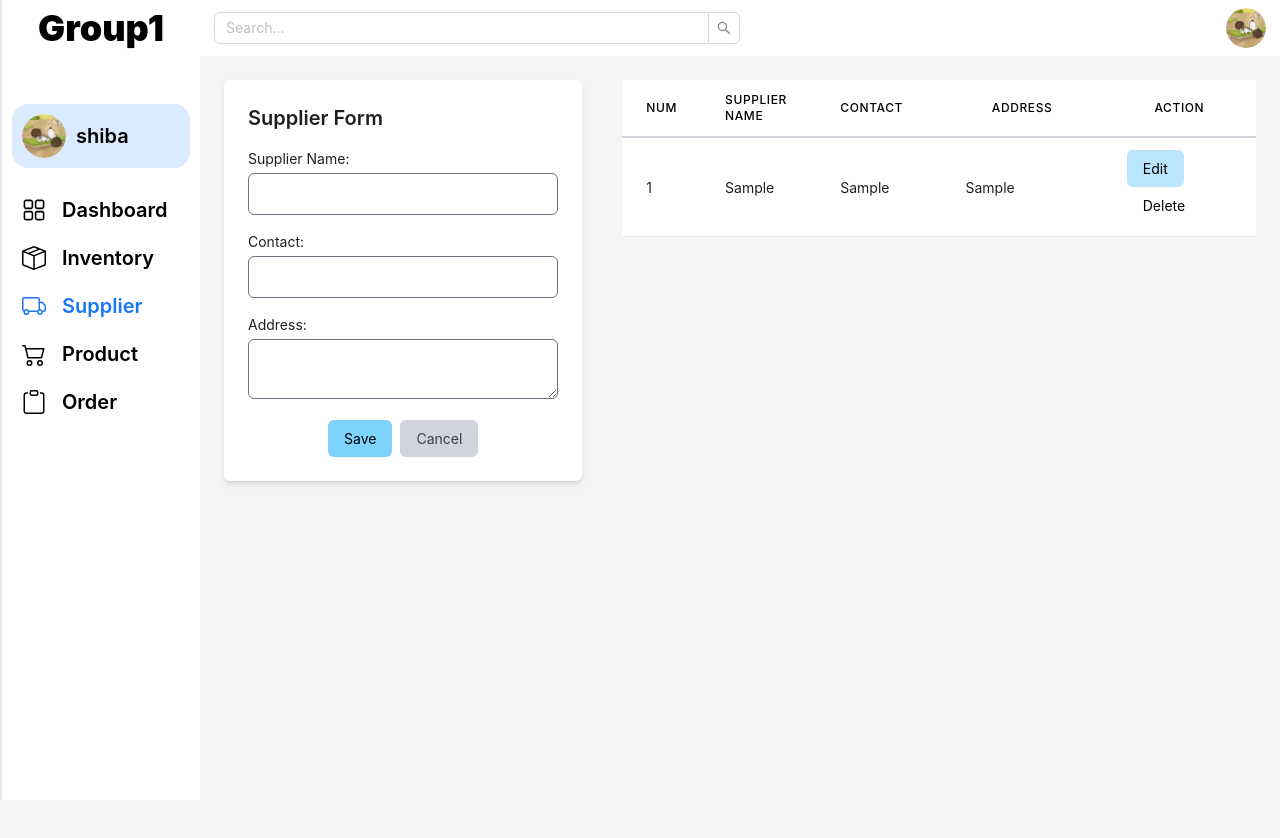
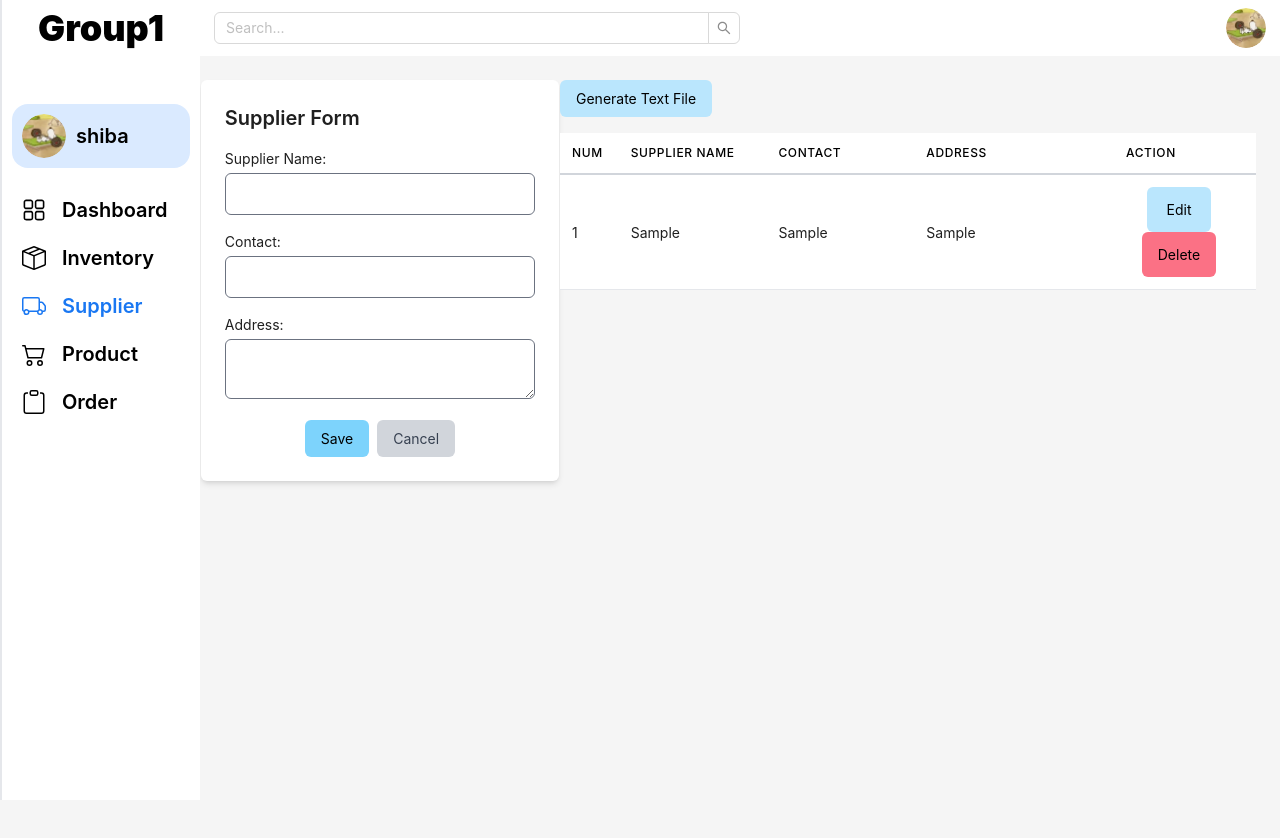
Before and after one commit to thuhoangle/Front-end-Inventory-Mana-System, a React (Vite) app: page /supplier in a window 1280 px wide. Both pictures are taken after typing "Sample", "Sample", "Sample" into the empty fields and a click on the button "Save". Shown: the top 838 px of the page. Built offline with nearby package versions, Linux system fonts and the light colour scheme; what tailwindcss-radix would draw is missing.

Commit message:
generate to text file

```diff
--- a/src/components/ProductTable.jsx
+++ b/src/components/ProductTable.jsx
@@ -13,8 +13,34 @@ const ProductTable = ({ products }) => {
     // Implement cancel functionality here
   };
 
+
+  const generateTextFile = () => {
+    const dataToExport = JSON.stringify(products, null, 2);
+
+    const blob = new Blob([dataToExport], { type: 'text/plain' });
+
+    const url = URL.createObjectURL(blob);
+
+    const a = document.createElement('a');
+    a.href = url;
+    a.download = 'product_data.txt';
+
+    document.body.appendChild(a);
+    a.click();
+
+    document.body.removeChild(a);
+    URL.revokeObjectURL(url);
+  };
+
   return (
+
     <div className="overflow-x-auto">
+          <button
+      className="px-4 py-2 mb-4 bg-sky-200 text-black rounded-md hover:bg-sky-700 focus:outline-none"
+      onClick={generateTextFile}
+    >
+      Generate Text File
+    </button>
       <table className="min-w-full bg-white">
         <thead>
           <tr>
@@ -45,7 +71,7 @@ const ProductTable = ({ products }) => {
                     Edit
                   </button>
                   <button
-                    className="px-4 py-2 mr-2 bg-blue-500 text-black bg-red-600 rounded-md hover:bg-red-800 focus:outline-none"
+                    className="px-4 py-2 mr-2 bg-blue-500 text-black bg-rose-400 rounded-md hover:bg-rose-600 focus:outline-none"
                     onClick={handleDetete}
                   >
                     Delete
--- a/src/components/SupplierForm.jsx
+++ b/src/components/SupplierForm.jsx
@@ -28,8 +28,8 @@ const SupplierForm = ({ addSupplier }) => {
     }
 
     return (
-        <div className="flex gap-5 h-max w-max">
-            <div className="bg-white p-6 shadow-md rounded-md ">
+        <div className="flex justify-center">
+            <div className="bg-white p-6 shadow-md rounded-md  ">
                 <h2 className="text-xl font-semibold mb-4">Supplier Form</h2>
                 <div className="mb-4">
                     <label htmlFor="supplierName" className="block mb-1">Supplier Name:</label>
--- a/src/components/SupplierTable.jsx
+++ b/src/components/SupplierTable.jsx
@@ -13,25 +13,49 @@ const SupplierTable = ({ suppliers }) => {
 
     }
 
+    const generateTextFile = () => {
+        const dataToExport = JSON.stringify(suppliers, null, 2);
+
+        const blob = new Blob([dataToExport], { type: 'text/plain' });
+
+        const url = URL.createObjectURL(blob);
+
+        const a = document.createElement('a');
+        a.href = url;
+        a.download = 'supplier_data.txt';
+
+        document.body.appendChild(a);
+        a.click();
+
+        document.body.removeChild(a);
+        URL.revokeObjectURL(url);
+    };
+
 
     return (
-        <div className="overflow-x-auto">
+        <div className="overflow-x-auto justify-start">
+            <button
+                className="px-4 py-2 mb-4 bg-sky-200 text-black rounded-md hover:bg-sky-700 focus:outline-none"
+                onClick={generateTextFile}
+            >
+                Generate Text File
+            </button>
             <table className="min-w-full bg-white">
                 <thead>
                     <tr>
-                        <th className="px-6 py-3 w-10 border-b-2 border-gray-300 text-left text-xs leading-4 font-medium text-black uppercase tracking-wider">
+                        <th className="px-3 py-3 w-10 border-b-2 border-gray-300 text-left text-xs leading-4 font-medium text-black uppercase tracking-wider">
                             Num
                         </th>
-                        <th className="px-6 py-3 w-32 border-b-2 border-gray-300 text-left text-xs leading-4 font-medium text-black uppercase tracking-wider">
+                        <th className="px-4 py-3 w-40 border-b-2 border-gray-300 text-left text-xs leading-4 font-medium text-black uppercase tracking-wider">
                             Supplier Name
                         </th>
-                        <th className="px-6 py-3 w-40 border-b-2 border-gray-300 text-left text-xs leading-4 font-medium text-black uppercase tracking-wider">
+                        <th className="px-4 py-3 w-40 border-b-2 border-gray-300 text-left text-xs leading-4 font-medium text-black uppercase tracking-wider">
                             Contact
                         </th>
-                        <th className="px-6 py-3 w-72 border-b-2 border-gray-300 text-center text-xs leading-4 font-medium text-black uppercase tracking-wider">
+                        <th className="px-4 py-3 w-56 border-b-2 border-gray-300 text-left text-xs leading-4 font-medium text-black uppercase tracking-wider">
                             Address
                         </th>
-                        <th className="px-6 py-3 w-52 border-b-2 border-gray-300 text-center text-xs leading-4 font-medium text-black uppercase tracking-wider">
+                        <th className="px-4 py-3 w-40 border-b-2 border-gray-300 text-left text-xs leading-4 font-medium text-black uppercase tracking-wider whitespace-no-wrap">
                             Action
                         </th>
                     </tr>
@@ -41,27 +65,27 @@ const SupplierTable = ({ suppliers }) => {
                         (supplier, index) => {
                             return (
                                 <tr key={index}>
-                                    <td className="px-6 py-3 border-b border-gray-200">
+                                    <td className="px-3 py-3 border-b border-gray-200">
                                         {index + 1}
                                     </td>
-                                    <td className="px-6 py-3 border-b border-gray-200">
+                                    <td className="px-4 py-3 border-b border-gray-200">
                                         {supplier.supplierName}
                                     </td>
-                                    <td className="px-6 py-3 border-b border-gray-200">
+                                    <td className="px-4 py-3 border-b border-gray-200">
                                         {supplier.contact}
                                     </td>
-                                    <td className="px-6 py-3 border-b border-gray-200">
+                                    <td className="px-4 py-3 border-b border-gray-200">
                                         {supplier.address}
                                     </td>
-                                    <td className="px-6 py-3 border-b border-gray-200">
+                                    <td className="py-3 border-b border-gray-200 text-center">
                                         <button
-                                            className="px-4 py-2 mr-2 bg-blue-500 text-black bg-sky-200 rounded-md hover:bg-sky-700 focus:outline-none"
+                                            className="px-5 py-3 gap-3 mr-2 bg-blue-500 text-black bg-sky-200 rounded-md hover:bg-sky-700 focus:outline-none"
                                             onClick={handleEdit}
                                         >
                                             Edit
                                         </button>
                                         <button
-                                            className="px-4 py-2 mr-2 bg-blue-500 text-black bg-red-600 rounded-md hover:bg-red-800 focus:outline-none"
+                                            className="px-4 py-3 mr-2 bg-blue-500 text-black bg-rose-400 rounded-md hover:bg-rose-600 focus:outline-none"
                                             onClick={handleDelete}
                                         >
                                             Delete
--- a/src/pages/Dashboard.jsx
+++ b/src/pages/Dashboard.jsx
@@ -1,15 +1,15 @@
 /* eslint-disable react/no-unescaped-entities */
 // eslint-disable-next-line no-unused-vars
-import React from "react"
+import React, {useState} from "react"
 import LineChart from "../components/LineChart"
 import InfiniteScroll from "react-infinite-scroll-component"
-import { useState } from "react";
 import PieChart from "../components/PieChart";
 
 
 export default function Dashboard() {
 
     const [dataSource] = useState(Array.from({length:20}));
+
     return (
 
         <container className=" min-h-screen ">
@@ -45,7 +45,7 @@ export default function Dashboard() {
                 </div>
 
                 <div className="flex flex-col gap-4 bg-white p-14">
-                    <div className="inline-flex gap-2 self-start rounded text-black rounded-lg border  border-gray-100">
+                    <div className="inline-flex gap-2 self-start text-black rounded-lg border  border-gray-100">
                         <svg width="70" height="70" viewBox="0 0 70 70" fill="none" xmlns="http://www.w3.org/2000/svg">
                             <g clipPath="url(#clip0_543_756)">
                                 <path d="M0 56.875C0 58.6155 0.691404 60.2847 1.92211 61.5154C3.15282 62.7461 4.82202 63.4375 6.5625 63.4375H63.4375C65.178 63.4375 66.8472 62.7461 68.0779 61.5154C69.3086 60.2847 70 58.6155 70 56.875V26.25C70 24.5095 69.3086 22.8403 68.0779 21.6096C66.8472 20.3789 65.178 19.6875 63.4375 19.6875H6.5625C4.82202 19.6875 3.15282 20.3789 1.92211 21.6096C0.691404 22.8403 0 24.5095 0 26.25L0 56.875Z" fill="black" />
@@ -59,7 +59,7 @@ export default function Dashboard() {
                         </svg>
                         <div className="flex-col justify-center items-start inline-flex px-10">
                             <span className="font-bold text-4xl">12</span>
-                            <span className="text-2xl">Categories</span>
+                            <span className="text-2xl">Products</span>
                         </div>
                     </div>
                 </div>
@@ -71,9 +71,9 @@ export default function Dashboard() {
                                 stroke="black" strokeWidth="8" strokeLinecap="round" strokeLinejoin="round" />
                         </svg>
 
-                        <div className="flex-col justify-center items-start inline-flex px-10">
+                        <div className="flex-col justify-center items-start inline-flex px-5 ">
                             <span className="font-bold text-4xl">12</span>
-                            <span className="text-2xl">Categories</span>
+                            <span className="text-2xl">Order</span>
                         </div>
                     </div>
                 </div>
--- a/src/pages/Inventory.jsx
+++ b/src/pages/Inventory.jsx
@@ -1,6 +1,5 @@
 import React from 'react';
 import {DataTable, Header, } from "../components/index.js";
-// const {  Sider, Content } = Layout;
 import { Card,  } from "antd";
 
 const Inventory = () => {
--- a/src/pages/Product.jsx
+++ b/src/pages/Product.jsx
@@ -14,7 +14,7 @@ const Product = () => {
         <div className="basis-1/3">
             <ProductForm addProduct={addProduct}/>
         </div>
-        <div className="basis-2/3">
+        <div className="basis-2/3 pr-6">
                 <ProductTable products={products}/>
 
         </div>
--- a/src/pages/Supplier.jsx
+++ b/src/pages/Supplier.jsx
@@ -10,9 +10,13 @@ const Supplier = () => {
     };
 
     return (
-        <div className=" flex justify-center p-6 min-h-screen max-w-full gap-10 ">
+        <div className=" flex justify-center py-6 min-h-screen max-w-full ">
+        <div className="basis-1/3">
                 <SupplierForm addSupplier={addSupplier} />
+                </div>
+                <div className="basis-2/3 pr-6">
                 <SupplierTable suppliers={suppliers} />
+                </div>
 
         </div>
     );
```
